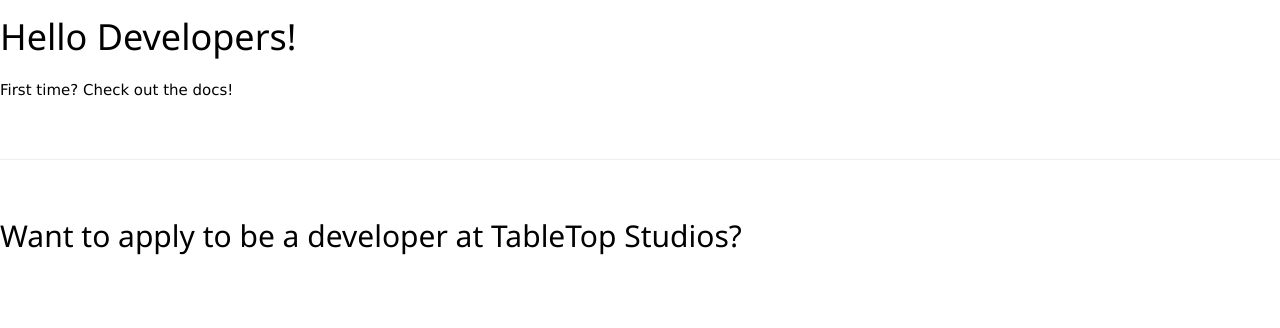
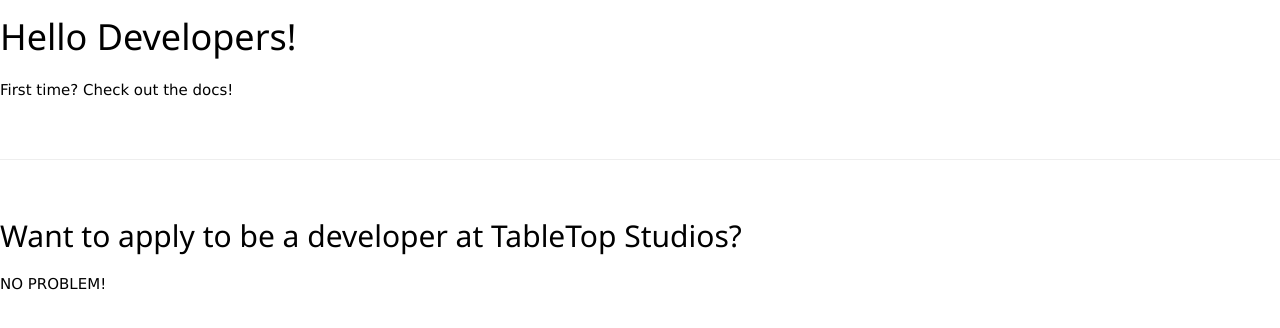
Before and after one commit to tabletopgame/developer-portal, a plain HTML site: page index.html in a window 1280 px wide. Drawn offline with nearby package versions, Linux system fonts and the light colour scheme.

Commit message:
Update index.html

```diff
--- a/index.html
+++ b/index.html
@@ -15,3 +15,4 @@
 <hr>
 <br>
 <h2>Want to apply to be a developer at TableTop Studios?</h2>
+<p>NO PROBLEM!</p>
```
